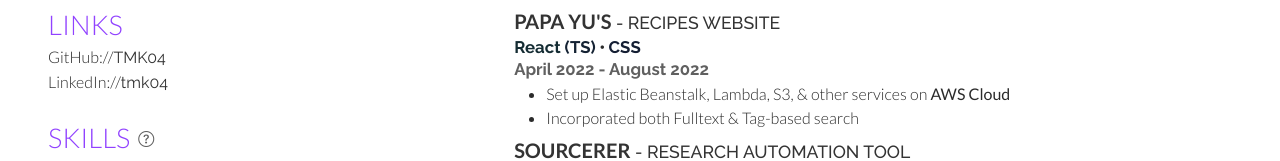
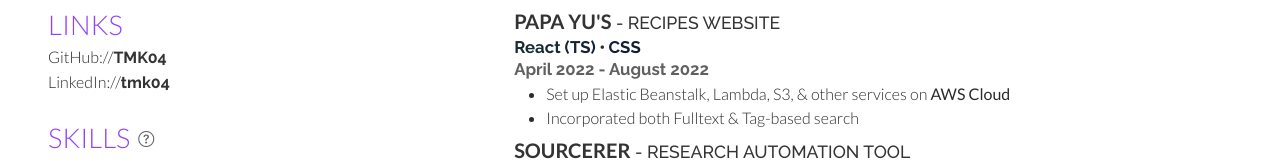
Before and after one commit to TMK04/resume, a React (Create React App) app: page / in a window 1280 px wide. Shown: the part 436-597 px from the top of the page. Built offline with nearby package versions, Linux system fonts and the light colour scheme.

Commit message:
fix(LinksSection): bold links

```diff
--- a/src/sections/LinksSection/index.tsx
+++ b/src/sections/LinksSection/index.tsx
@@ -9,7 +9,7 @@ export default function LinksSection() {
         <div>
           GitHub:
           <PrintSwitch normal={{ children: "//" }} print={{ children: " " }} />
-          <Link className="raleway text-accent" href="https://github.com/TMK04">
+          <Link className="fw-bold raleway text-accent" href="https://github.com/TMK04">
             <PrintSwitch
               normal={{ children: "TMK04" }}
               print={{ children: "https://github.com/TMK04" }}
@@ -19,7 +19,7 @@ export default function LinksSection() {
         <div>
           LinkedIn:
           <PrintSwitch normal={{ children: "//" }} print={{ children: " " }} />
-          <Link className="raleway text-accent" href="https://www.linkedin.com/in/tmk04">
+          <Link className="fw-bold raleway text-accent" href="https://www.linkedin.com/in/tmk04">
             <PrintSwitch
               normal={{ children: "tmk04" }}
               print={{ children: "https://www.linkedin.com/in/tmk04" }}
```
